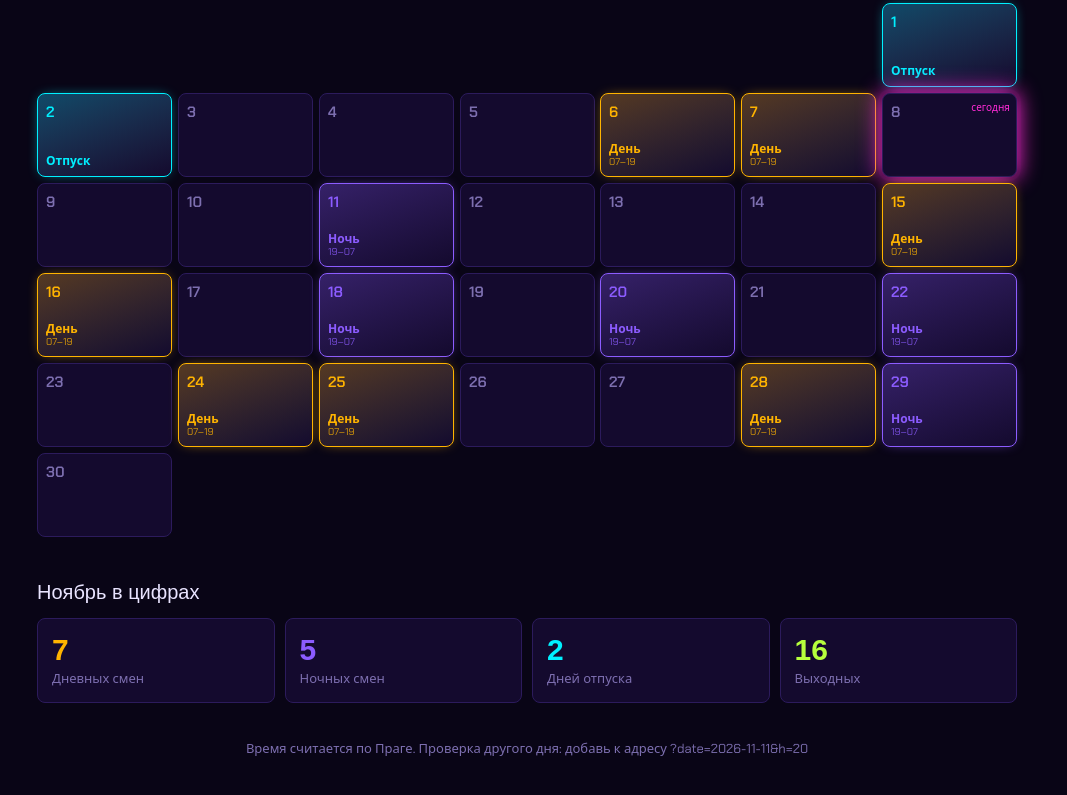
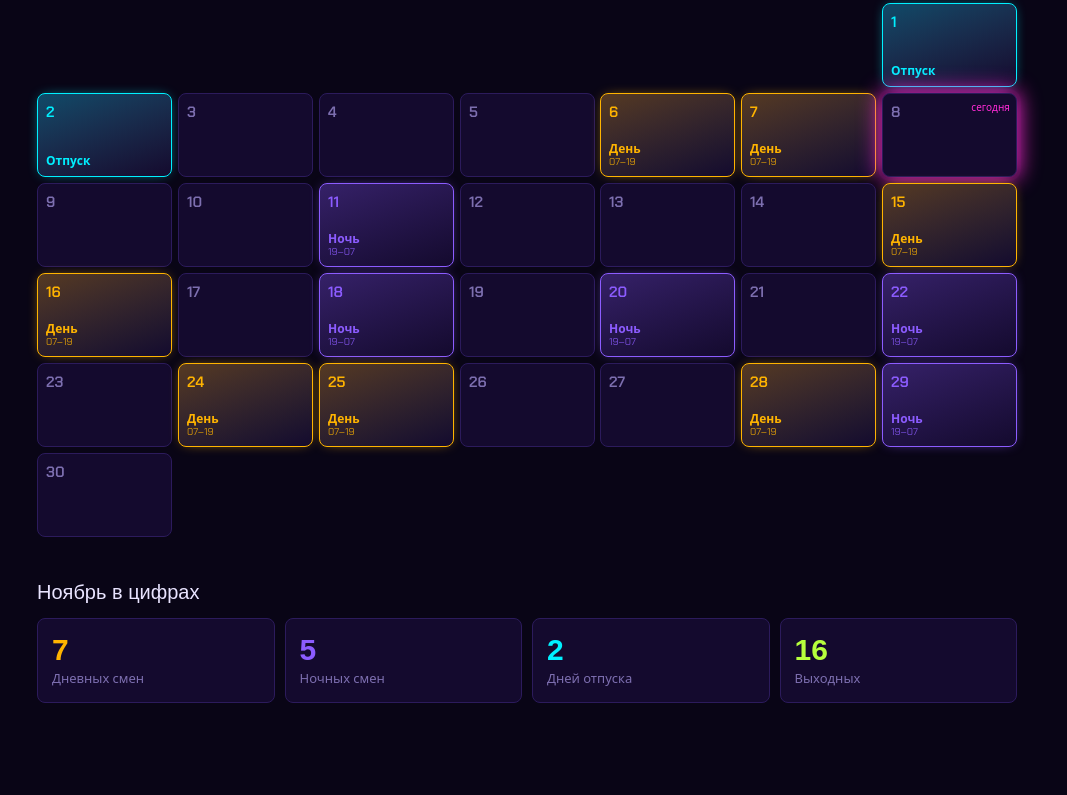
Before and after one commit to mixadlo/shifts, a plain HTML site: page index.html in a window 1280 px wide. Shown: the part 711-1506 px from the top of the page, without its empty margins (113-1180 px from the left). After the commit the page ends 1462 px from the top, so only its background shows below. Drawn offline with Linux system fonts and the light colour scheme; a web font is replaced by a local one.

Commit message:
Update index.html

```diff
--- a/index.html
+++ b/index.html
@@ -81,7 +81,6 @@ footer{margin-top:36px;text-align:center;color:var(--dim);font-size:13px}
 
   <h2>Ноябрь в цифрах</h2>
   <div class="stats" id="stats"></div>
-  <footer>Время считается по Праге. Проверка другого дня: добавь к адресу ?date=2026-11-11&amp;h=20</footer>
 </div>
 
 <script>
```
